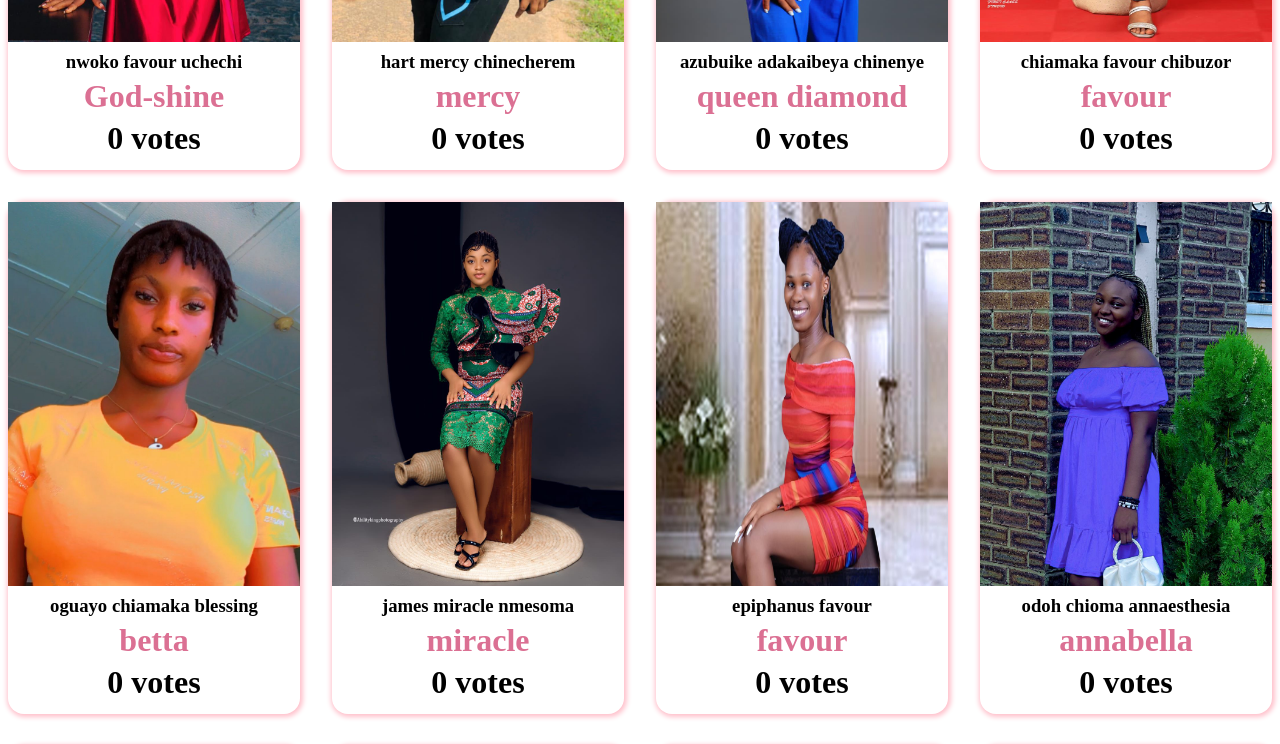
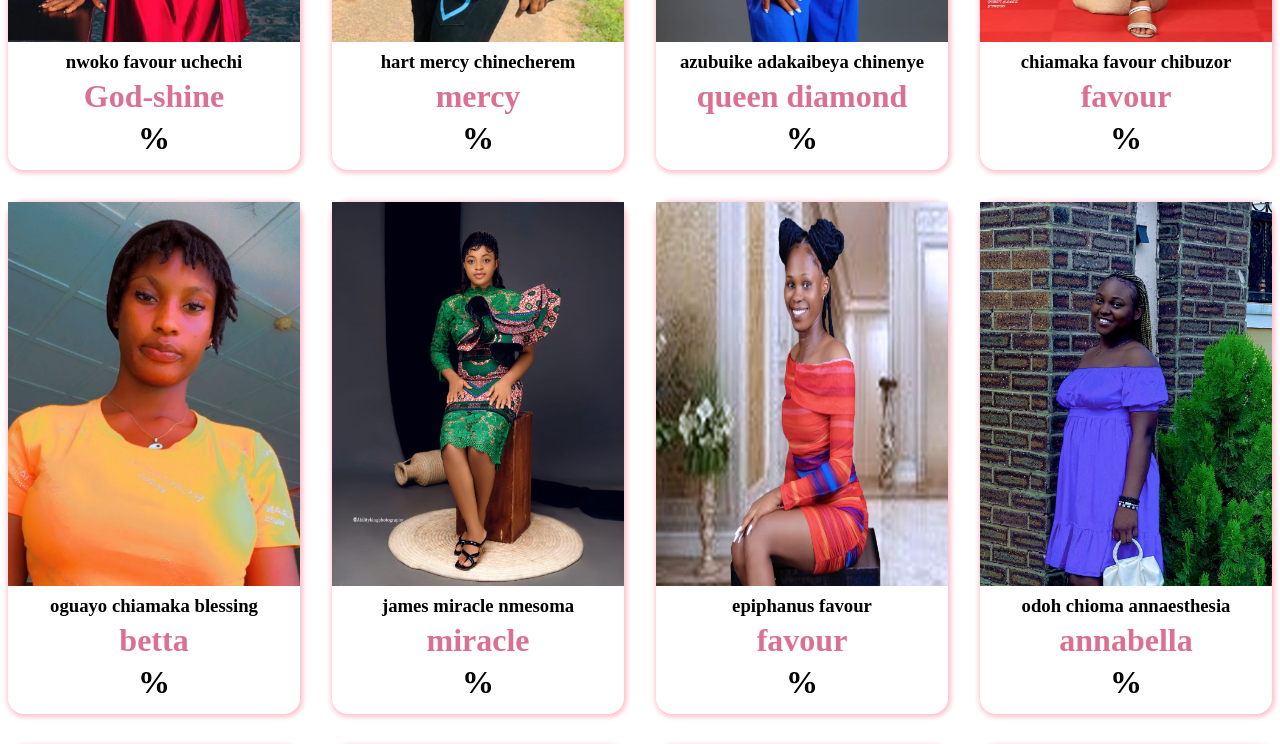
Before and after one commit to wilsonXeem/nsbs, a React (Create React App) app: page / in a window 1280 px wide. Shown: the part 1380-2124 px from the top of the page. Built offline with nearby package versions, Linux system fonts and the light colour scheme; no server answers.

Commit message:
Update Contestants.js

```diff
--- a/src/components/Contestants.js
+++ b/src/components/Contestants.js
@@ -31,7 +31,7 @@ function Contestants() {
             <h3>{datas.fullname}</h3>
             <p>{datas.nickname}</p>
             <h1>
-              {contestants.length !== 0 ? contestants[i].votes : "0"} votes
+              {data.votes} %
             </h1>
           </div>
         );
```
